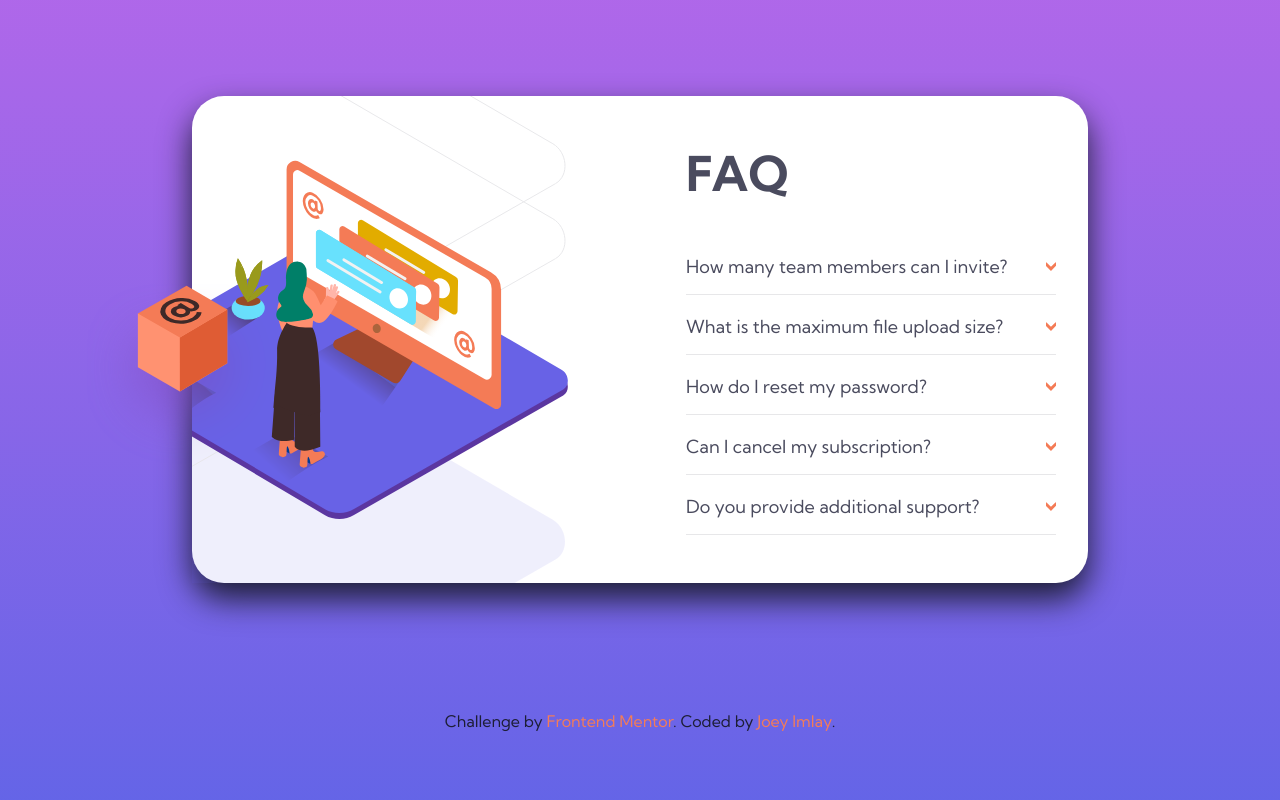
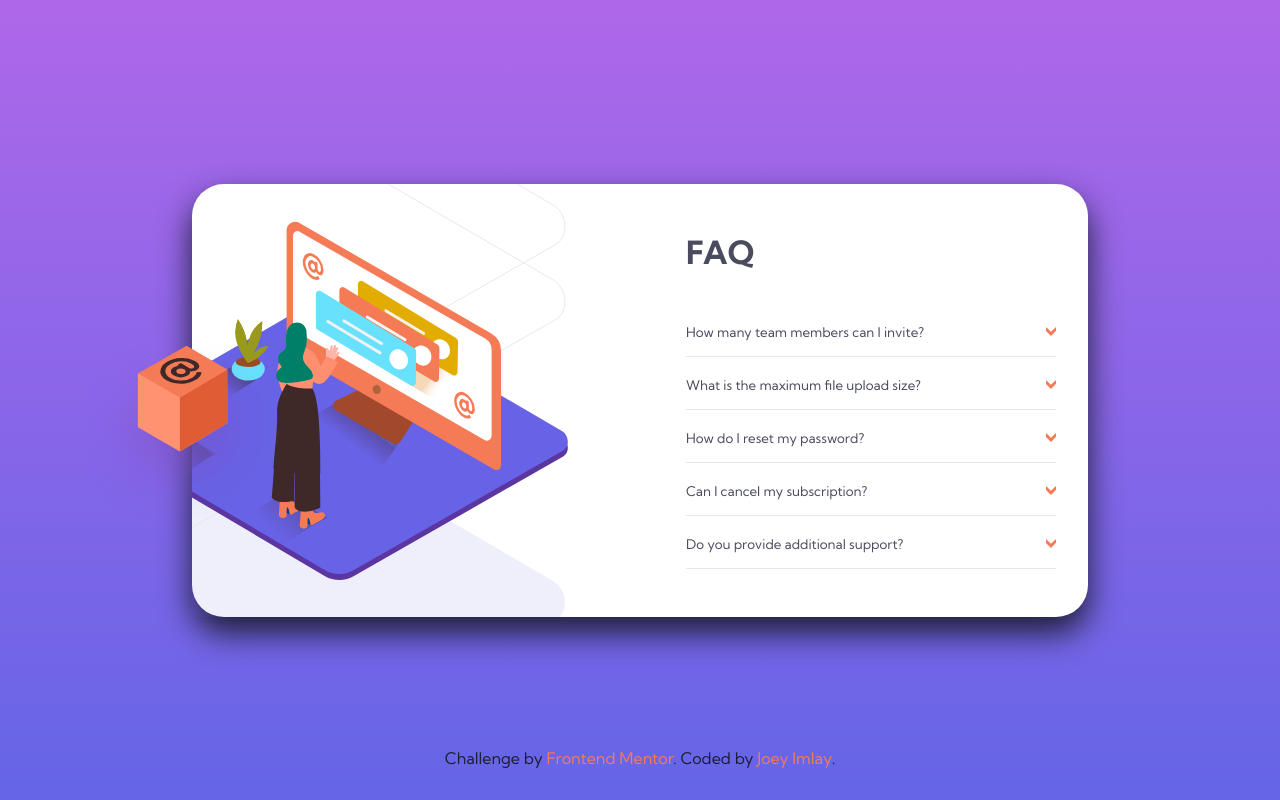
Before and after one commit to dentednerd/fm-accordion-sass, a plain HTML site: page index.html in a window 1280 px wide. Drawn offline with Linux system fonts and the light colour scheme.

Commit message:
sizing tweaks

```diff
--- a/scss/index.scss
+++ b/scss/index.scss
@@ -19,10 +19,16 @@ html {
 }
 
 body {
+  position: relative;
+  display: flex;
+  flex-flow: row nowrap;
+  justify-content: center;
+  align-items: center;
+  min-height: 125vh;
   margin: 0;
   padding: 0;
   font-family: 'Kumbh Sans', sans-serif;
-  font-size: 16px;
+  font-size: 12px;
   min-height: 100%;
   background-image: linear-gradient(
     var(--bg-violet),
@@ -31,12 +37,21 @@ body {
   background-attachment: fixed;
   color: var(--text-primary-blue);
 
+  @media (min-width: 768px) {
+    min-height: 100vh;
+    font-size: 16px;
+  }
+
   h1 {
     margin: 0;
     text-align: center;
-    font-size: 3rem;
-    padding-bottom: 2rem;
+    font-size: 2rem;
     color: var(--text-neutral-vdark);
+    padding-bottom: 1rem;
+
+    @media(min-width: 768px) {
+      padding-bottom: 2rem;
+    }
   }
 
   button:focus {
@@ -48,9 +63,9 @@ body {
 .card {
   background-color: #fff;
   border-radius: 2rem;
-  min-width: 25rem;
+  width: calc(100vw - 2rem);
   max-width: 56rem;
-  margin: calc(25% + 2rem) 2rem;
+  margin: calc(25% + 2rem) 1rem;
   padding: 0;
   box-shadow: 0 1rem 2rem var(--text-primary-blue);
 
@@ -95,7 +110,6 @@ body {
           background: transparent;
           padding: 1.25rem 0 1rem;
           font-family: 'Kumbh Sans', sans-serif;
-          font-size: 1.125rem;
           text-align: left;
           color: var(--text-neutral-vdark);
           transition: color 0.2s ease-in-out;
@@ -126,6 +140,11 @@ body {
           line-height: 1.5rem;
           padding: 0;
           color: var(--text-neutral-dark);
+          width: 85%;
+
+          @media(min-width: 768px) {
+            width: 100%;
+          }
         }
 
         &.open {
@@ -206,9 +225,11 @@ body {
 }
 
 .attribution {
+  position: absolute;
+  bottom: 0;
   text-align: center;
   padding: 2rem 1.5rem;
-  min-width: 25rem;
+  width: 100vw;
 
   a {
     color: var(--text-primary-red);
```
Also changed, not shown: scss/index.css, 1 other file.
